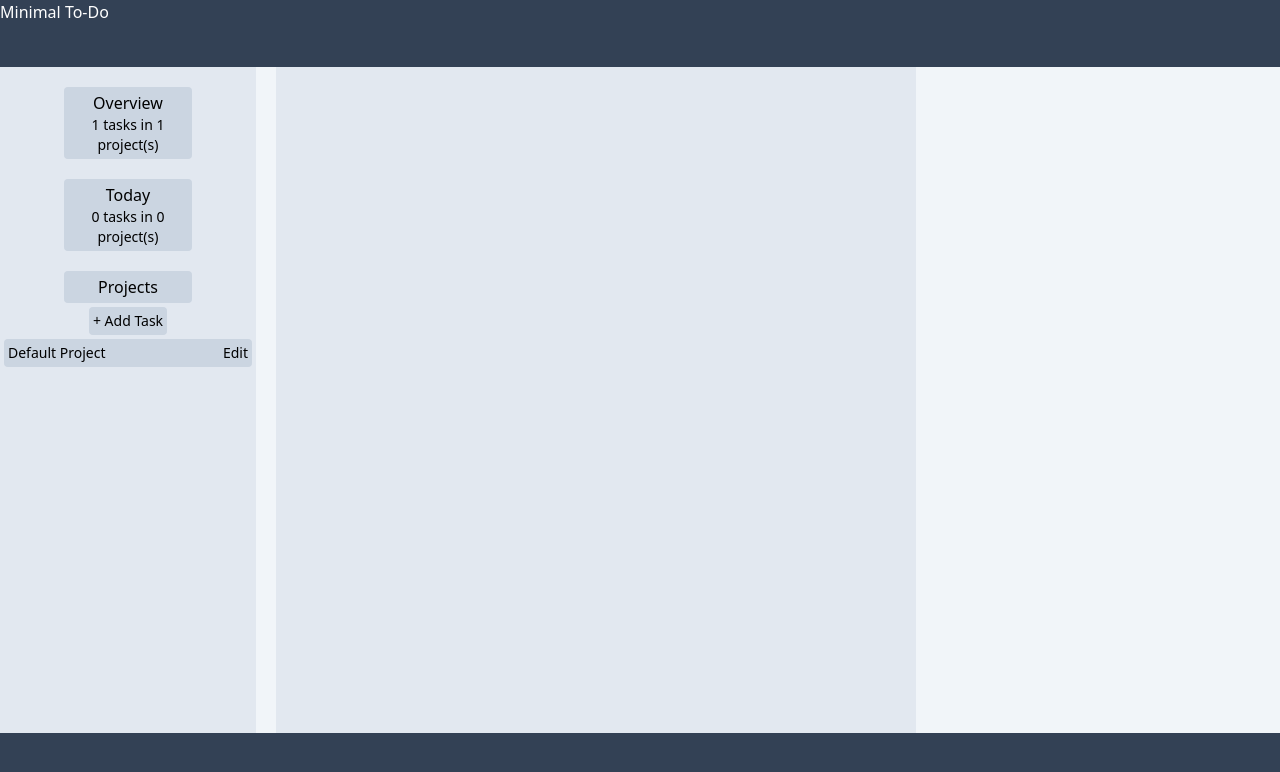
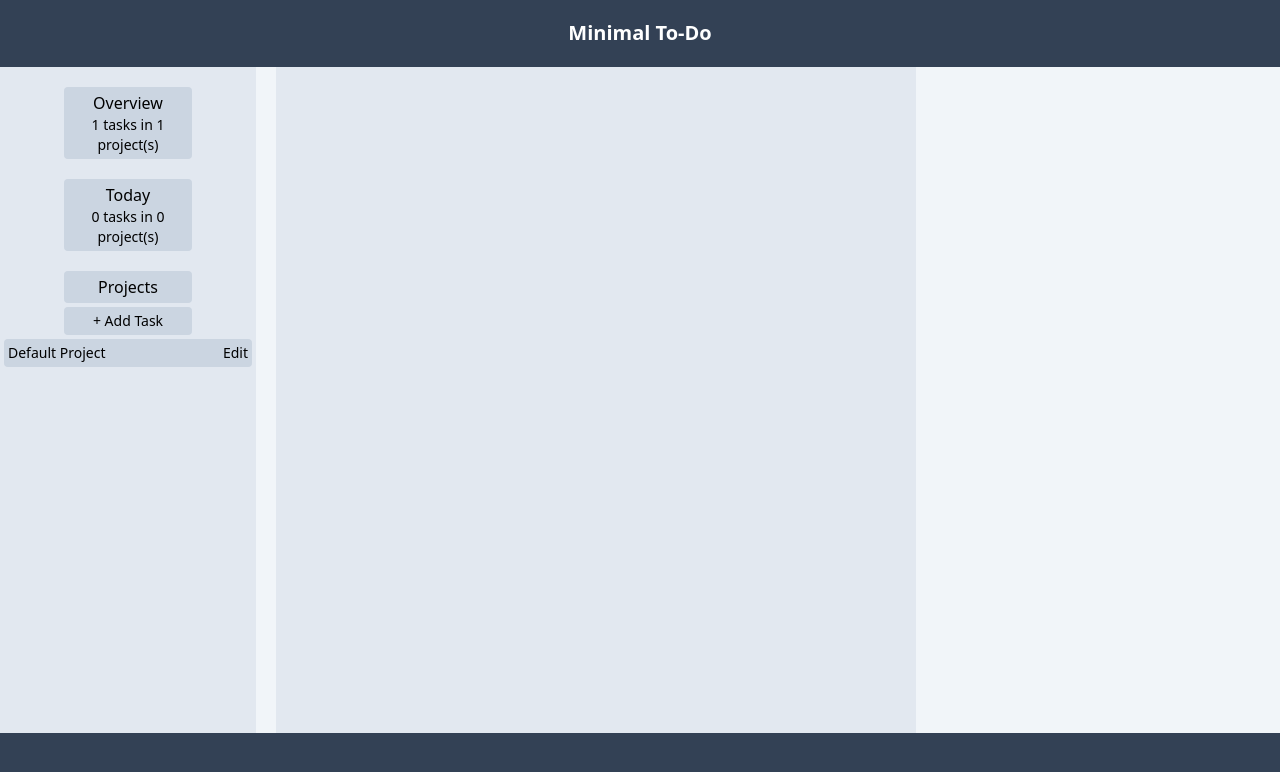
Before and after one commit to nekoLiav/to-do-list, a website built with webpack: page src/index.html in a window 1280 px wide. Both pictures are taken after a click on the button "Projects". Built offline with nearby package versions, Linux system fonts and the light colour scheme.

Commit message:
further UI style improvements

```diff
--- a/src/index.html
+++ b/src/index.html
@@ -7,21 +7,24 @@
 </head>
 
 <body class="flex flex-col w-full h-full bg-slate-100">
-  <header id="header" class="w-full h-20 bg-slate-700">
-    <p id="header-text" class="text-white">Minimal To-Do</p>
+  <header id="header" class="flex items-center justify-center w-full h-20 bg-slate-700">
+    <p id="header-text" class="text-xl font-bold text-white">Minimal To-Do</p>
   </header>
   <div id="main" class="flex h-full gap-5 overflow-clip">
-    <div id="side-nav" class="w-64 h-full col-span-1 col-start-1 row-span-3 min-w-max bg-slate-200">
+    <div id="side-nav" class="flex flex-col w-64 min-w-max bg-slate-200">
       <div id="side-nav-buttons" class="flex flex-col items-center gap-5 mt-5">
         <button id="overview-button" class="w-1/2 p-1 rounded bg-slate-300">Overview</button>
         <button id="today-button" class="w-1/2 p-1 rounded bg-slate-300">Today</button>
+      </div>
+      <div id="side-nav-projects-container" class="flex flex-col items-center mt-5">
         <button id="side-nav-projects-button" class="w-1/2 p-1 rounded br-5 bg-slate-300">Projects</button>
+        <button id="project-add-button" class="hidden w-1/2 p-1 mt-1 text-sm rounded bg-slate-300">+ Add Task</button>
+        <div id="side-nav-projects" class="flex flex-col items-center hidden w-full gap-1 p-1 overflow-y-auto text-sm">
+        </div>
       </div>
-      <div id="side-nav-projects" class="flex flex-col items-center hidden gap-1 p-1 text-sm"></div>
     </div>
     <div id="main-content" class="w-1/2 bg-slate-200">
-      <div id="task-container"
-        class="flex flex-col w-full h-full col-span-2 col-start-3 row-start-1 row-end-2 gap-5 mt-5 overflow-y-auto bg-slate-200">
+      <div id="task-container" class="flex flex-col w-full h-full gap-5 overflow-y-auto bg-slate-200">
       </div>
     </div>
   </div>
--- a/src/index.js
+++ b/src/index.js
@@ -8,11 +8,7 @@ import renderSideNavInfo from './helpers/renderSideNavInfo';
 import renderToday from './helpers/renderToday';
 
 const sideNavProjects = document.getElementById('side-nav-projects');
-
-const projectAddButton = document.createElement('button');
-projectAddButton.id = 'project-add-button';
-projectAddButton.className = 'p-1 rounded bg-slate-300';
-projectAddButton.textContent = '+ Add Task';
+const projectAddButton = document.getElementById('project-add-button');
 projectAddButton.addEventListener('click', () => addProject('New Project'));
 
 const overviewButton = document.getElementById('overview-button');
@@ -25,10 +21,9 @@ const sideNavProjectsButton = document.getElementById(
   'side-nav-projects-button'
 );
 sideNavProjectsButton.addEventListener('click', () => {
+  projectAddButton.classList.toggle('hidden');
   sideNavProjects.classList.toggle('hidden');
 });
-
-sideNavProjects.append(projectAddButton);
 
 createLocalStorage();
 retrieveLocalStorage();
--- a/src/ui/renderMainProjects.js
+++ b/src/ui/renderMainProjects.js
@@ -15,12 +15,12 @@ export default function renderMainProjects(project) {
   projectTasks.setAttribute('data-id', project.id);
   projectTaskAddButton.setAttribute('data-id', project.id);
 
-  projectContainer.className = 'flex flex-col w-full gap-5 project-container';
+  projectContainer.className = 'flex flex-col w-full mt-5 project-container';
   projectInfo.className = 'flex project-info';
   projectNameDisplay.className = 'w-full bg-slate-200 project-name';
   projectTasks.className = 'project-tasks';
   projectTaskAddButton.className =
-    'p-1 text-sm rounded bg-slate-300 project-task-add-button';
+    'p-1 text-sm rounded bg-slate-300 project-task-add-button w-max';
 
   projectNameDisplay.textContent = project.name;
   projectTaskAddButton.textContent = '+ Add Task';
```
